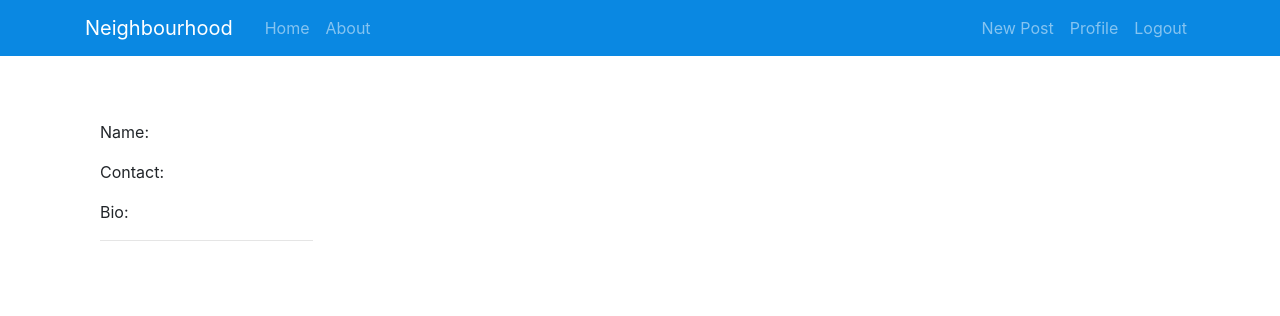
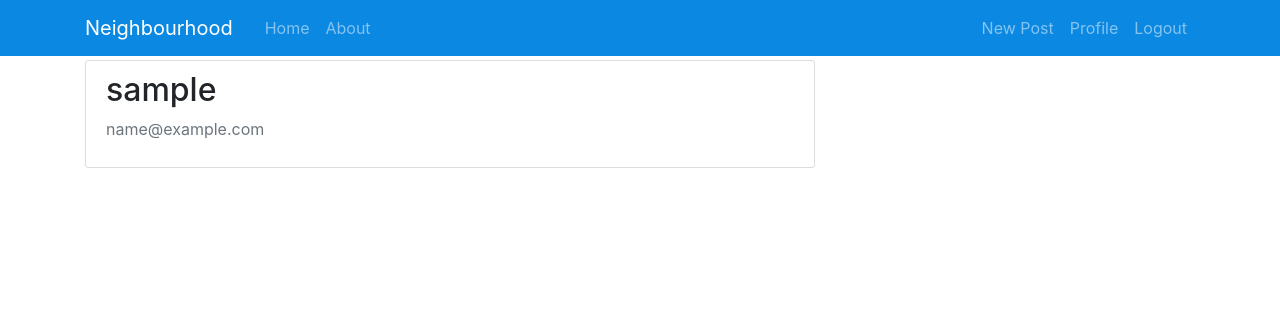
Before and after one commit to josphat-n/neighbourhood, a Django app: page /profile/ in a window 1280 px wide. Shown: the top 316 px of the page. Run offline with Django 3.2, Linux system fonts and the light colour scheme; the visitor is signed in with stand-in values (Sample User, id 1); some libraries are stand-ins or nearby versions.

Commit message:
redefine the user profile url and view.

```diff
--- a/hood/templates/navbar.html
+++ b/hood/templates/navbar.html
@@ -13,7 +13,7 @@
        <div class="navbar-nav">
          {% if user.is_authenticated %}
            <a class="nav-item nav-link" href="{% url 'post-create' %}">New Post</a>
-           <a class="nav-item nav-link" href="#">Profile</a>
+           <a class="nav-item nav-link" href="{% url 'user-profile' %}">Profile</a>
            <a class="nav-item nav-link" href="{% url 'logout' %}">Logout</a>
          {% else %}
            <a class="nav-item nav-link" href="{% url 'login' %}">Login</a>
--- a/hood/templates/profile/profile.html
+++ /dev/null
@@ -1,22 +0,0 @@
-{%extends 'base.html'%}
-{% load static%}
-{% load bootstrap4 %}
-
-{% block styles %}
-{{ block.super}}
-
-{% endblock %}
-
-{% block content %}
-<div class="container">
-   <div class="row">
-      <div class="col-4">
-         <p>Name:</p>
-         <p>Contact:</p>
-         <p>Bio:</p>
-         <hr>
-      </div>
-   </div>
-</div>
-
-{% endblock content%}
--- /dev/null
+++ b/hood/templates/users/profile.html
@@ -0,0 +1,12 @@
+{% extends "base.html" %}
+{% load crispy_forms_tags %}
+{% block content %}
+    <div class="content-section">
+      <div class="media">
+        <div class="media-body">
+          <h2 class="account-heading">{{ user.username }}</h2>
+          <p class="text-secondary">{{ user.email }}</p>
+        </div>
+      </div>
+    </div>
+{% endblock content %}
--- a/hood/urls.py
+++ b/hood/urls.py
@@ -5,7 +5,7 @@ from .views import PostCreateView, PostDetailView
 
 urlpatterns = [
    path('', views.home, name ='hood-home'),
-   path('profile/', views.profile, name='new-profile'),
+   path('profile/', views.profile, name='user-profile'),
    path('post/<int:pk>/', PostDetailView.as_view(), name='post-detail'),
    path('post/new/', PostCreateView.as_view(), name='post-create'),
 ]
--- a/hood/views.py
+++ b/hood/views.py
@@ -13,7 +13,7 @@ def home(request):
    return render(request,'hood/home.html', {'posts': posts})
 
 def profile(request):
-   return render(request, 'profile/profile.html')
+   return render(request, 'users/profile.html')
 
 def register(request):
    if request.method == 'POST':
```
